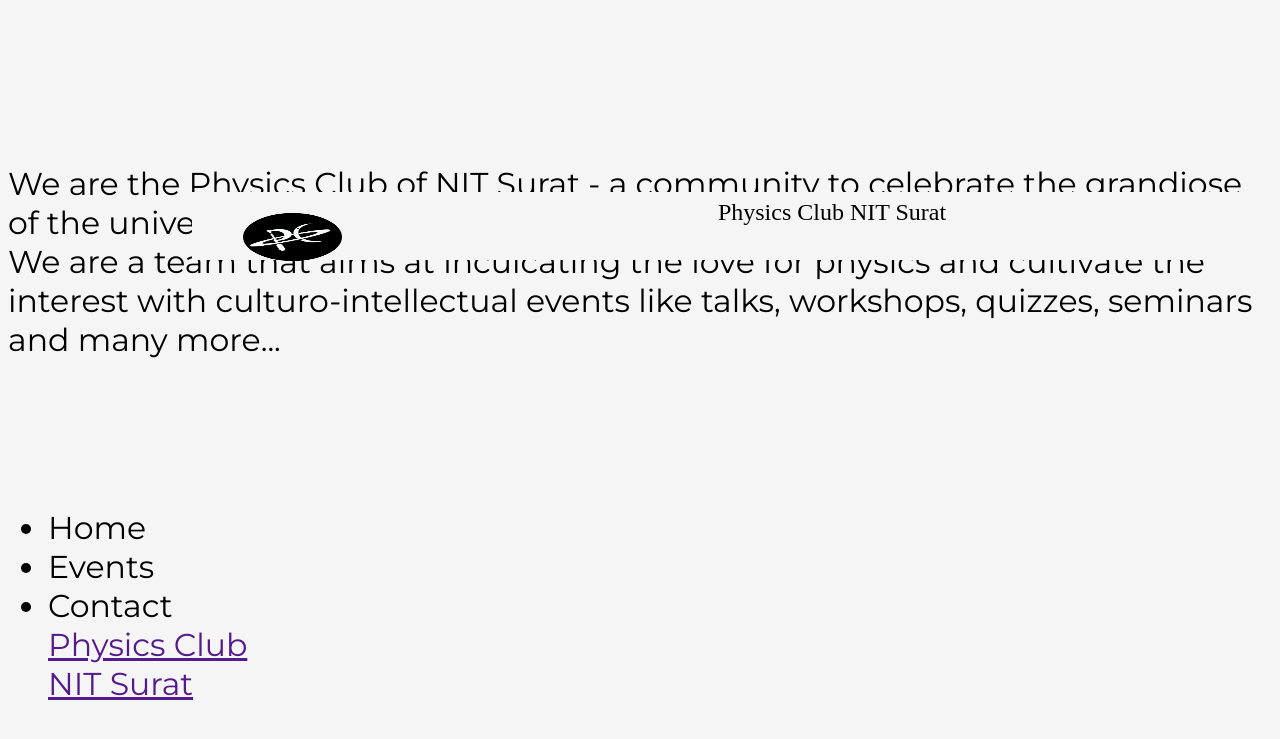
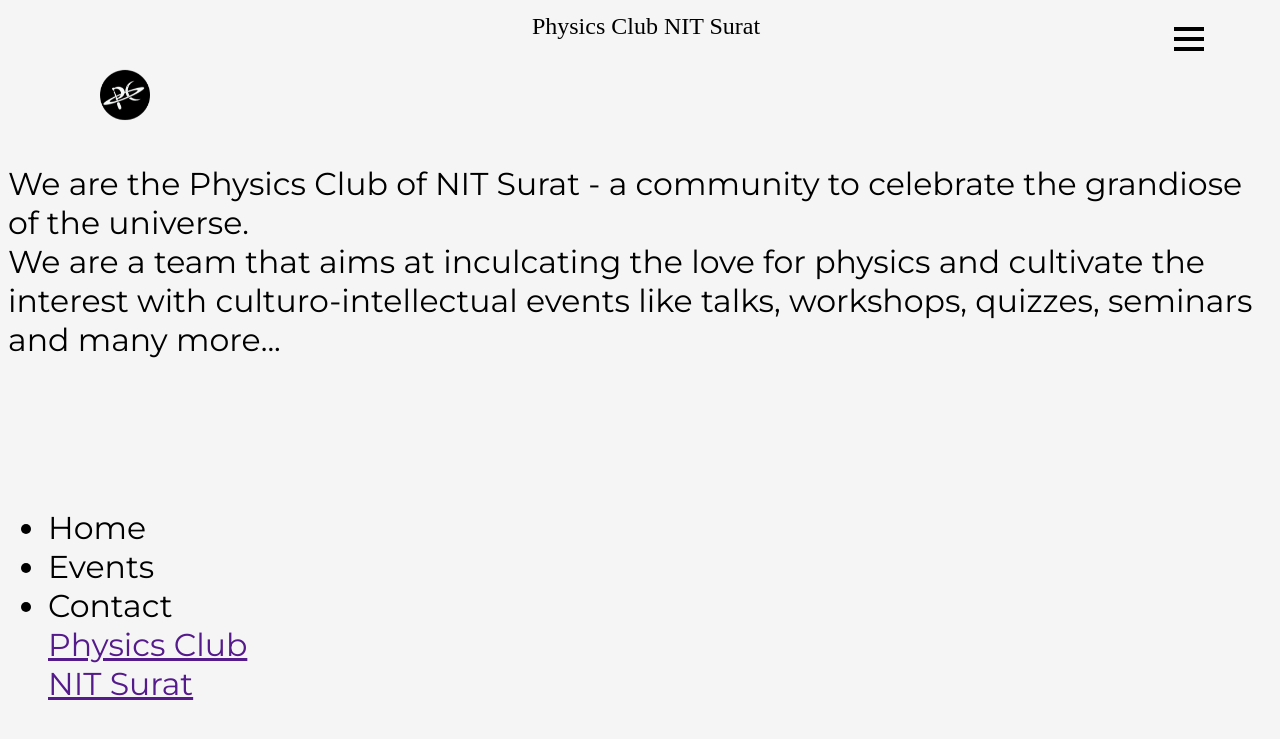
Before and after one commit to adithyarao3103/Physics-Club-Website-Trial, a Jekyll site: the page index.html, which Jekyll copies as it is, in a window 1280 px wide. Shown: the top 739 px of the page. Built offline with Jekyll 4.4.1, drawn with Linux system fonts in a browser that asks for light colours; some web fonts are replaced.

Commit message:
Update fixed.css

```diff
--- a/assets/css/fixed.css
+++ b/assets/css/fixed.css
@@ -91,15 +91,14 @@
 	display: flex;
 	justify-content: flex-start;
 	background-color: transparent;
-	width: 33%;
 	position: relative;
 	left: 30px;
 }
 
 .pc{
 	position: relative;
-	height: 70%;
-	width: 70%;
+	height: 50px;
+	width: 50px;
 	margin: 15%;
 }
 
@@ -118,7 +117,6 @@
 	justify-content: flex-end;
 	height: inherit;
 	background-color: transparent;
-	width: 33%;
 }
 
 #hamcont> button{
@@ -129,17 +127,17 @@
 }
 
 #ham{
-	width: 50%;
-	height: 50%;
+	width: 35px;
+	height: 35px;
 	background-color: transparent;
 	margin: 25%;
 	display: inline-block;
 }
 
 [id*=bar]{
-	width: 90%;
-	height: 10%;
-	margin: 15%;
+	width: 30px;
+	height: 4px;
+	margin: 6px;
 	background-color: black;
 }
 
```
